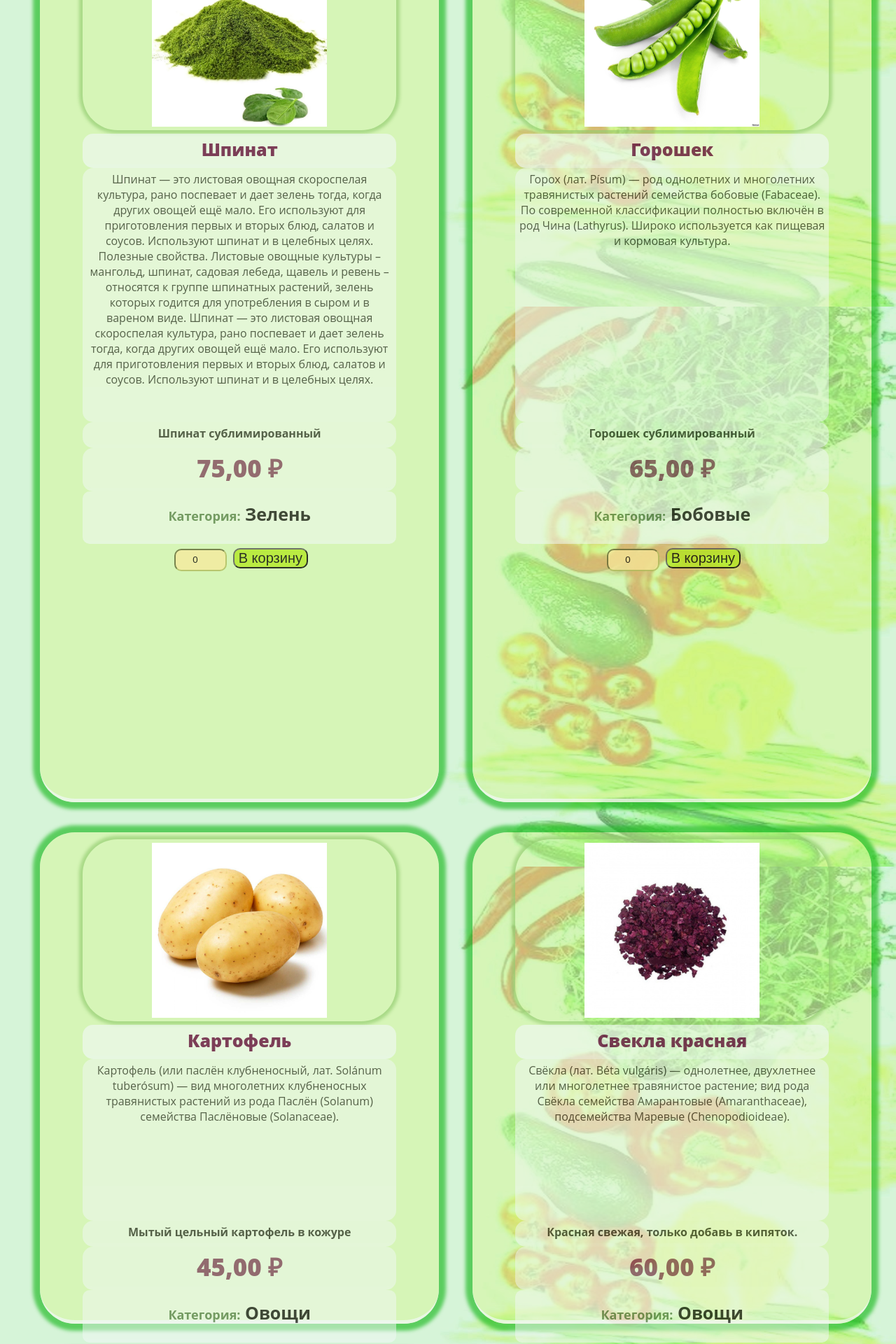
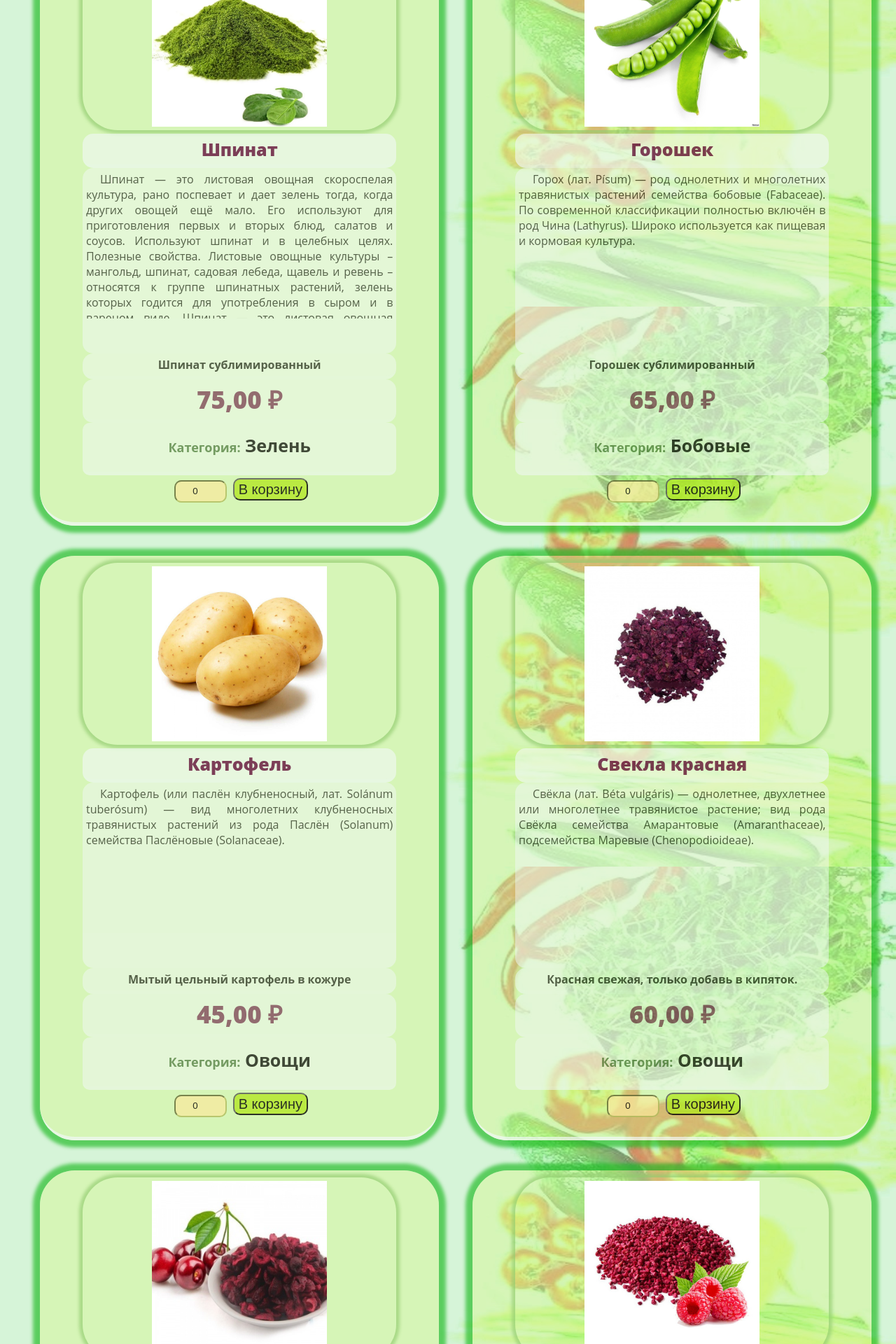
Before and after one commit to Sapronov-Nikolay/sublim, a Django app: page /shop/ in a window 1280 px wide. Shown: the part 362-2282 px from the top of the page at 70% size. Run offline with Django 5.2, Linux system fonts and the light colour scheme; data comes from the database, SQL or seed files in the repository.

Commit message:
Выровнял блоки, выровнял текст. Закруглил левую и правую стороны кнопки "ЗАКАЗАТЬ" Выровнял размеры кнопок "В корзину" с полем для выбора количества. При с ужении экрана поля стали менее адаптивными... Будем решать, но это терпимо.

```diff
--- a/sublim/static/main/css/tovars.css
+++ b/sublim/static/main/css/tovars.css
@@ -33,6 +33,7 @@
 /* КОНТЕНТ КАРТОЧЕК */
 /* Общее поле карточки товара for tavars.html in tavars.css */
 .tovars-div-product_card {
+  height: 820px;
   text-align: center;
   font-weight: bold;
   padding: 5px;
@@ -63,6 +64,8 @@
 /* Поле для описания товара for tavars.html in tavars.css */
 .tovsrs-div-content {
   display: auto;
+  text-align: justify;
+  text-indent: 20px;
   overflow-y: scroll;
   height: 25%;
   font-weight: 400;
@@ -154,6 +157,7 @@
   border-radius: 10px;
   margin-bottom: 2px;
   margin-top: 2px;
+  height: 32px;
 
 }
 /* кнопка в корзину при наведении курсора for tavars.html in tavars.css */
@@ -176,6 +180,7 @@ border-radius: 10px;
   text-align: center;
   height: 45px;
   border: 5px solid;
+  border-radius: 50px;
   border-color:#1cb921a9;
   color: #1aac1f;
   box-shadow: 0 0 5px 10px #1cb921a9;
```
